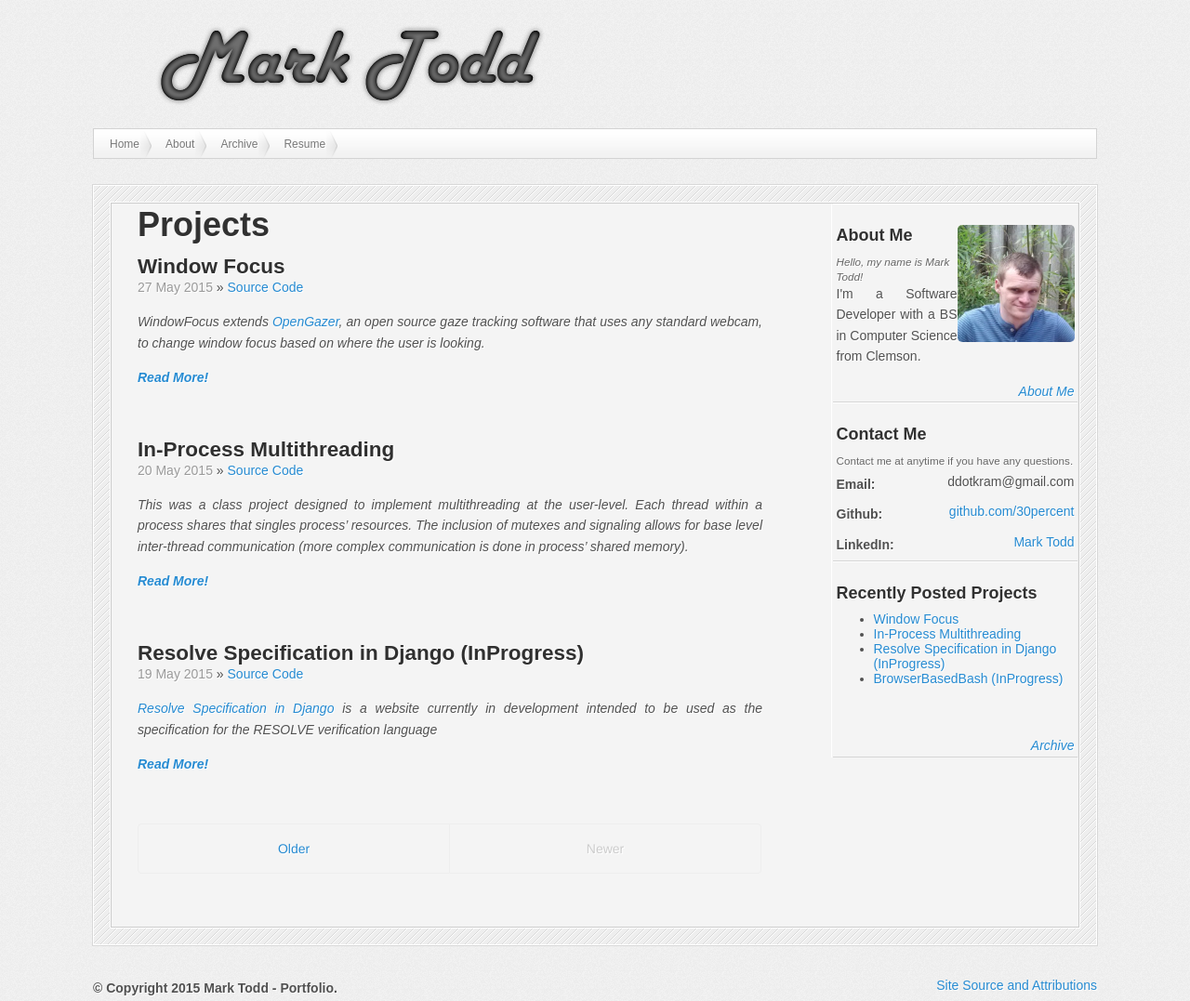
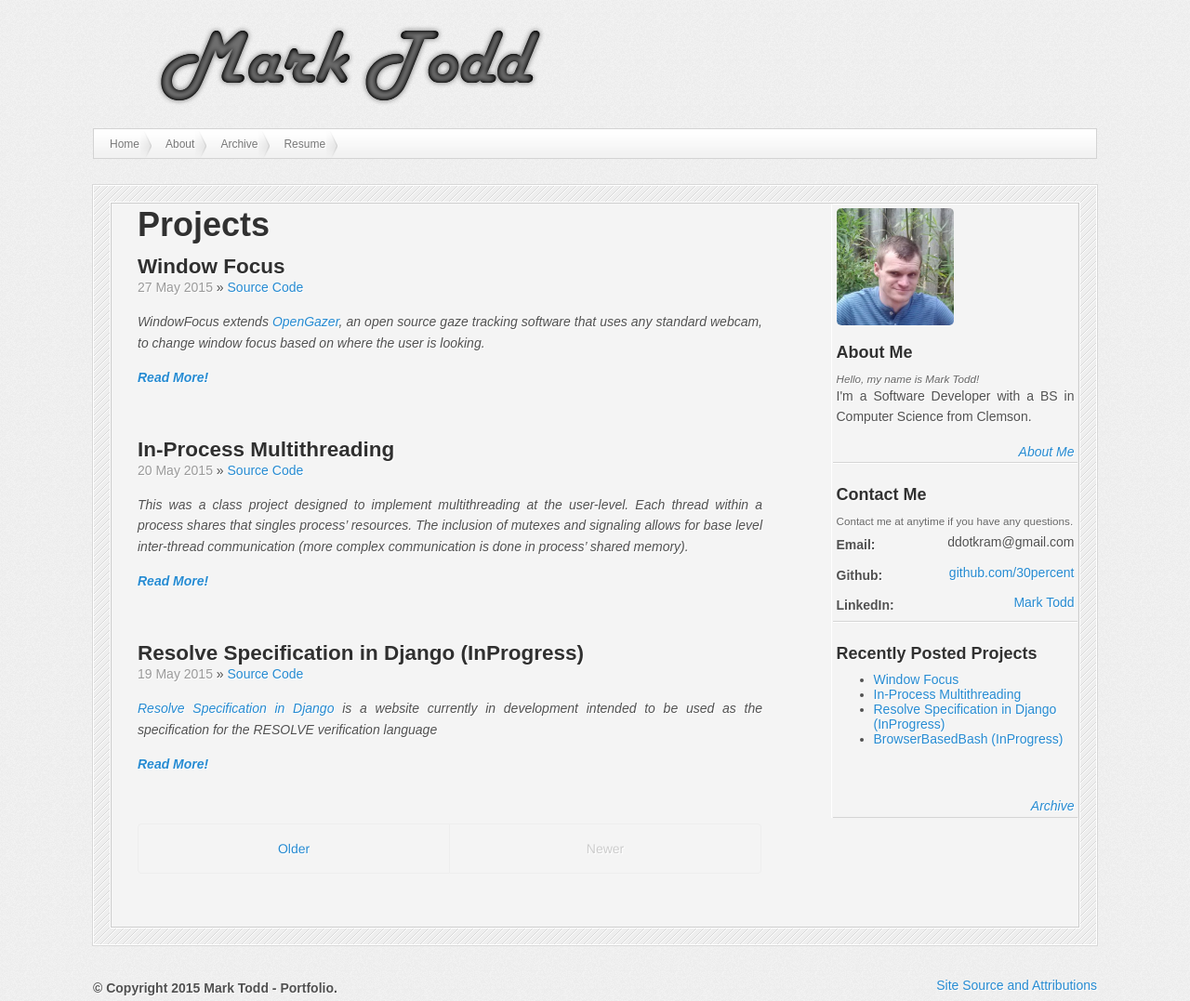
Before and after one commit to 30percent/30percent.github.io, a Jekyll site: the page built from index.html, in a window 1280 px wide. Shown: the whole page at 93% size. Built offline with Jekyll 4.4.1, drawn with Linux system fonts in a browser that asks for light colours; nearby versions of some CDN libraries; the list of posts is cut into pages by our own code.

Commit message:
Undo image alignment

```diff
--- a/_includes/sidebar.html
+++ b/_includes/sidebar.html
@@ -2,7 +2,7 @@
 <div id="sidebar_container">
 	<div class="sidebar_section">
 		<div class="sidebar_title">
-			<img src="{{site.baseurl}}images/me.jpg" class="sidebar_img" alt="Image of Mark Todd" align="right"/>
+			<img src="{{site.baseurl}}images/me.jpg" class="sidebar_img" alt="Image of Mark Todd" />
 			<h4 style="margin-top: 1em">About Me</h4>
 			<small>Hello, my name is Mark Todd!</small>
 		</div>
```
